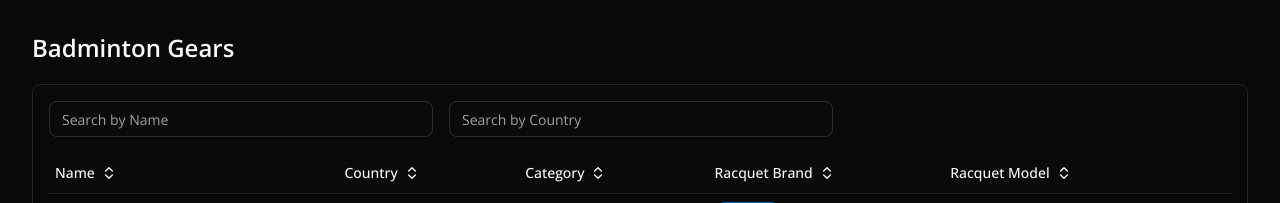
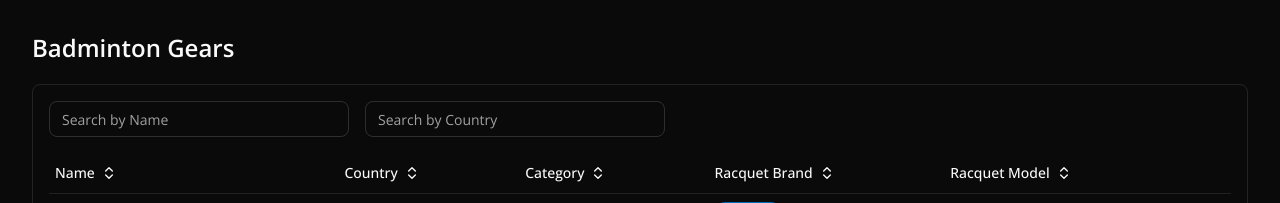
Before and after one commit to vaibhavmehra9/badminton-gears, a Next.js app: page / in a window 1280 px wide. Shown: the top 203 px of the page. Built offline with nearby package versions, Linux system fonts and the light colour scheme.

Commit message:
updates readme.md

```diff
--- a/src/data-table/filters.tsx
+++ b/src/data-table/filters.tsx
@@ -9,7 +9,10 @@ interface FiltersProps<TData> {
 
 export const Filters: React.FC<FiltersProps<Player>> = ({ table }) => {
   return (
-    <div className="flex items-center py-4 pl-4 gap-4">
+    <div
+      className="grid md:auto-cols-[300px]
+  md:grid-flow-col items-center p-4  gap-4"
+    >
       <FilterInput
         placeholder="Search by Name"
         table={table}
```
Also changed, not shown: 1 other file (tests, documents, lock files or other folders).
